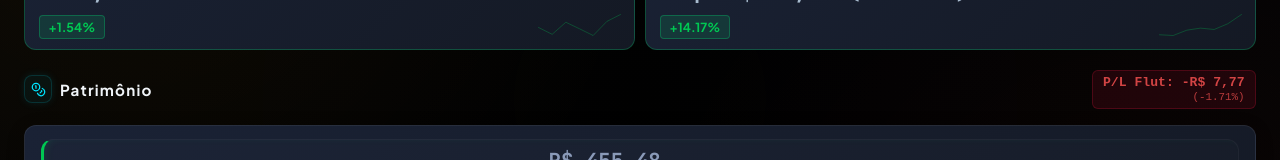
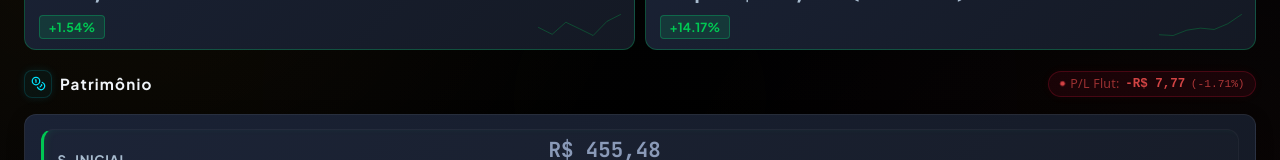
Before and after one commit to tonyrogeness-web/Oriontech, a Next.js app: page / in a window 1280 px wide. Shown: the part 301-461 px from the top of the page. Built offline with nearby package versions, Linux system fonts and the light colour scheme; no server answers; the database is empty.

Commit message:
design: update P/L Flut layout and footer styling

```diff
--- a/src/components/KpiCards.tsx
+++ b/src/components/KpiCards.tsx
@@ -281,9 +281,13 @@ export default function KpiCards({
           </div>
           <span className={styles.patrimonioMainTitle}>Patrimônio</span>
         </div>
-        <span className={`${styles.patrimonioPlBadge} ${floatingPl >= 0 ? styles.badgeGreen : styles.badgeRed}`} style={{ display: "inline-flex", flexDirection: "column", alignItems: "flex-end", padding: "0.25rem 0.65rem", lineHeight: 1.2, whiteSpace: "normal" }}>
-          <span>P/L Flut: {floatingPl >= 0 ? "+" : ""}{formatValPrimary(floatingPl)}</span>
-          <span style={{ fontSize: "0.68rem", opacity: 0.85, fontWeight: "normal" }}>
+        <span className={`${styles.patrimonioPlBadge} ${floatingPl >= 0 ? styles.badgeGreen : styles.badgeRed}`}>
+          <span className={styles.livePulseDot}></span>
+          <span className={styles.liveLabel}>P/L Flut:</span>
+          <span className={styles.liveValue}>
+            {floatingPl >= 0 ? "+" : ""}{formatValPrimary(floatingPl)}
+          </span>
+          <span className={styles.livePct}>
             ({floatingPlPct >= 0 ? "+" : ""}{floatingPlPct.toFixed(2)}%)
           </span>
         </span>
--- a/src/components/components.module.css
+++ b/src/components/components.module.css
@@ -593,10 +593,16 @@
   display: flex;
   justify-content: space-between;
   align-items: center;
-  padding: 1rem 0;
-  font-size: 0.7rem;
+  padding: 0.6rem 0;
+  font-size: 0.62rem;
   color: var(--text-muted);
   border-top: 1px solid var(--border-light);
+  flex-wrap: wrap;
+  gap: 0.5rem;
+}
+
+.footerSection span {
+  white-space: nowrap;
 }
 
 .brlSubValue {
@@ -3174,22 +3180,93 @@
   letter-spacing: 0.08em;
 }
 .patrimonioPlBadge {
-  font-size: clamp(0.68rem, 1.8vw, 0.82rem);
-  font-weight: 700;
-  padding: 0.25rem 0.65rem;
-  border-radius: 6px;
+  font-size: clamp(0.66rem, 1.8vw, 0.78rem);
+  font-weight: 700;
+  padding: 0.2rem 0.65rem;
+  border-radius: 9999px;
   font-family: monospace;
   white-space: nowrap;
+  display: inline-flex;
+  align-items: center;
+  gap: 0.35rem;
+  box-shadow: 0 2px 8px rgba(0, 0, 0, 0.1);
+  transition: var(--transition-smooth);
 }
 .badgeGreen {
   color: var(--neon-green);
-  background: rgba(0, 230, 118, 0.1);
+  background: rgba(0, 230, 118, 0.08);
   border: 1px solid rgba(0, 230, 118, 0.2);
+  box-shadow: 0 0 10px rgba(0, 230, 118, 0.05);
 }
 .badgeRed {
   color: var(--neon-red);
-  background: rgba(255, 23, 68, 0.1);
+  background: rgba(255, 23, 68, 0.08);
   border: 1px solid rgba(255, 23, 68, 0.2);
+  box-shadow: 0 0 10px rgba(255, 23, 68, 0.05);
+}
+
+.livePulseDot {
+  width: 5px;
+  height: 5px;
+  border-radius: 50%;
+  display: inline-block;
+}
+
+.badgeGreen .livePulseDot {
+  background-color: var(--neon-green);
+  animation: pulseGreen 2s infinite;
+}
+
+.badgeRed .livePulseDot {
+  background-color: var(--neon-red);
+  animation: pulseRed 2s infinite;
+}
+
+@keyframes pulseGreen {
+  0% {
+    transform: scale(0.9);
+    box-shadow: 0 0 0 0 rgba(0, 230, 118, 0.6);
+  }
+  70% {
+    transform: scale(1.25);
+    box-shadow: 0 0 0 4px rgba(0, 230, 118, 0);
+  }
+  100% {
+    transform: scale(0.9);
+    box-shadow: 0 0 0 0 rgba(0, 230, 118, 0);
+  }
+}
+
+@keyframes pulseRed {
+  0% {
+    transform: scale(0.9);
+    box-shadow: 0 0 0 0 rgba(255, 23, 68, 0.6);
+  }
+  70% {
+    transform: scale(1.25);
+    box-shadow: 0 0 0 4px rgba(255, 23, 68, 0);
+  }
+  100% {
+    transform: scale(0.9);
+    box-shadow: 0 0 0 0 rgba(255, 23, 68, 0);
+  }
+}
+
+.liveLabel {
+  opacity: 0.7;
+  font-weight: 500;
+  font-family: system-ui, -apple-system, sans-serif;
+  letter-spacing: 0.02em;
+}
+
+.liveValue {
+  font-weight: 700;
+}
+
+.livePct {
+  opacity: 0.8;
+  font-weight: 500;
+  font-size: 0.9em;
 }
 
 .patrimonioUnifiedStackCard {
```
